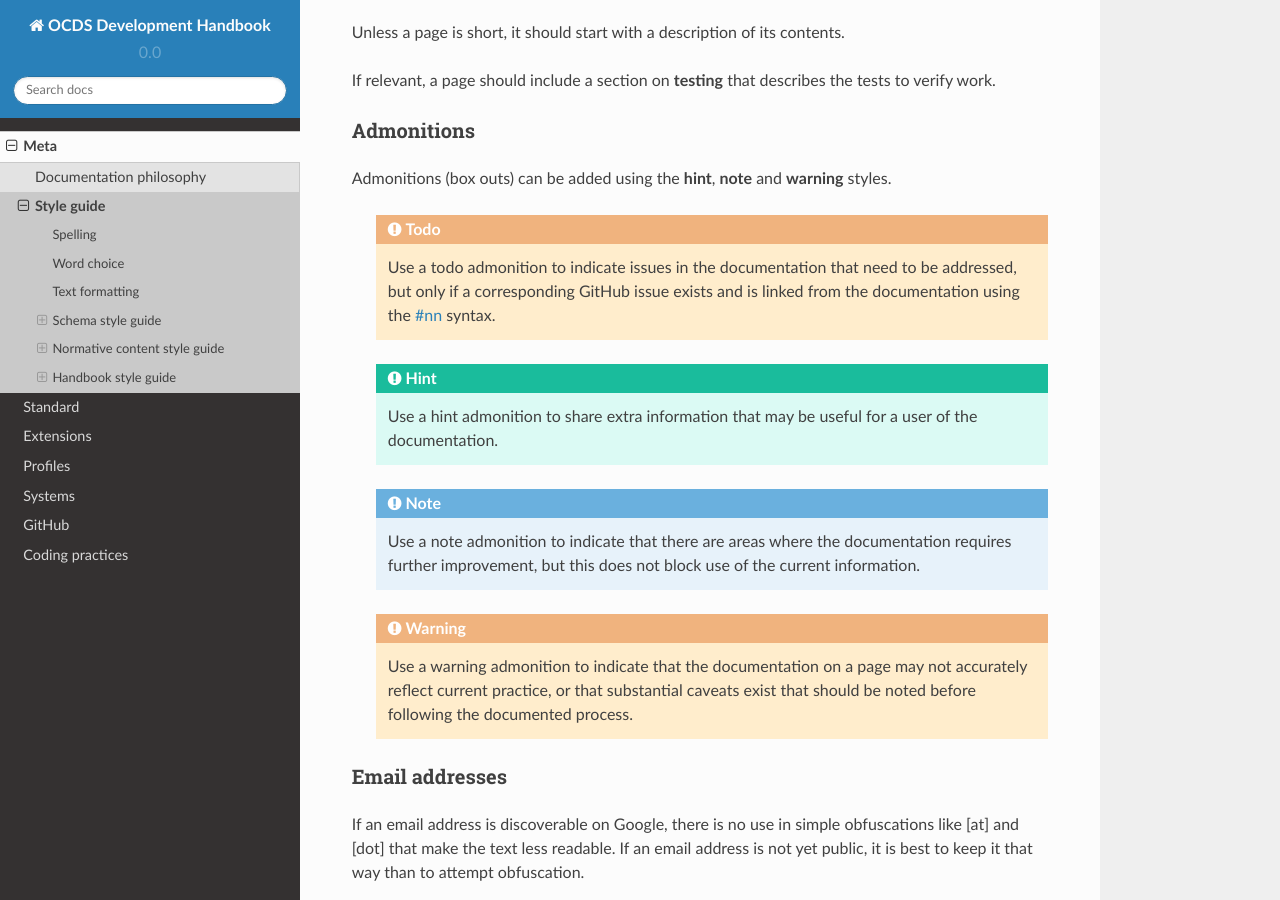
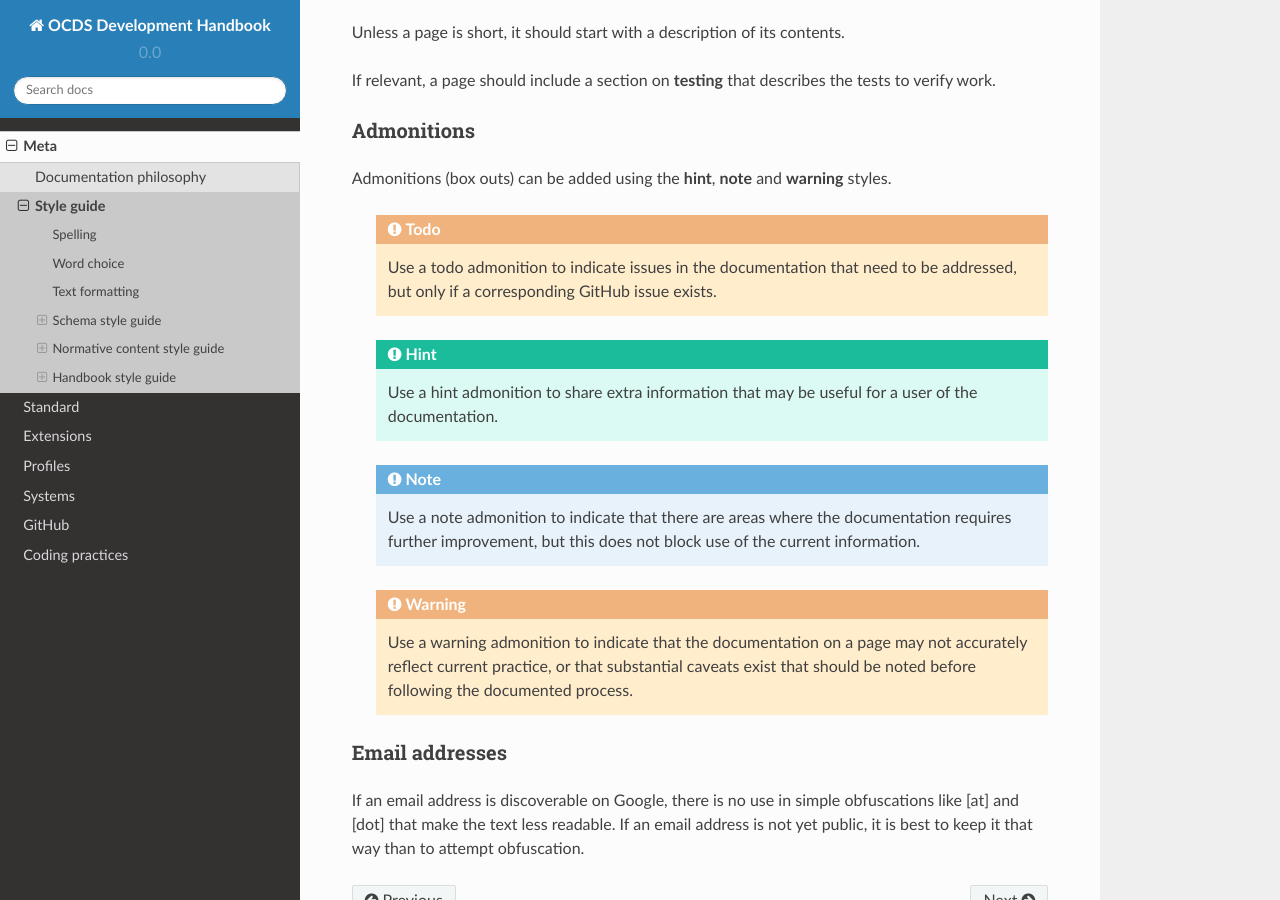
Before and after one commit to open-contracting/standard-development-handbook, a Sphinx documentation site: the page built from docs/meta/style_guide.md, in a window 1280 px wide and 900 px high, scrolled down 4862 px. Built offline with Sphinx 7.4.7 and the Read the Docs theme 2.0.0, drawn with Linux system fonts in a browser that asks for light colours; pages that are not in the unit, such as notebooks, are missing from menus.

Commit message:
Remove unused sphinx_issues extension

````diff
--- a/docs/conf.py
+++ b/docs/conf.py
@@ -33,14 +33,7 @@
 # Add any Sphinx extension module names here, as strings. They can be
 # extensions coming with Sphinx (named 'sphinx.ext.*') or your custom
 # ones.
-extensions = ['sphinx.ext.todo','sphinx_issues']
-
-# Github repo
-issues_github_path = 'open-contracting/standard-development-handbook'
-
-# equivalent to
-issues_uri = 'https://github.com/open-contracting/standard-development-handbook/issues/{issue}'
-
+extensions = ['sphinx.ext.todo']
 
 # Add any paths that contain templates here, relative to this directory.
 templates_path = ['_templates']
@@ -51,7 +44,7 @@
 # source_suffix = ['.rst', '.md']
 source_parsers = {
     '.md': CommonMarkParser,
-    }
+}
 
 source_suffix = ['.rst', '.md']
 
--- a/docs/meta/style_guide.md
+++ b/docs/meta/style_guide.md
@@ -171,7 +171,7 @@
 
 ```eval_rst
   .. todo::
-    Use a todo admonition to indicate issues in the documentation that need to be addressed, but only if a corresponding GitHub issue exists and is linked from the documentation using the :issue:`nn` syntax.
+    Use a todo admonition to indicate issues in the documentation that need to be addressed, but only if a corresponding GitHub issue exists.
 ```
 
 ```eval_rst
````
